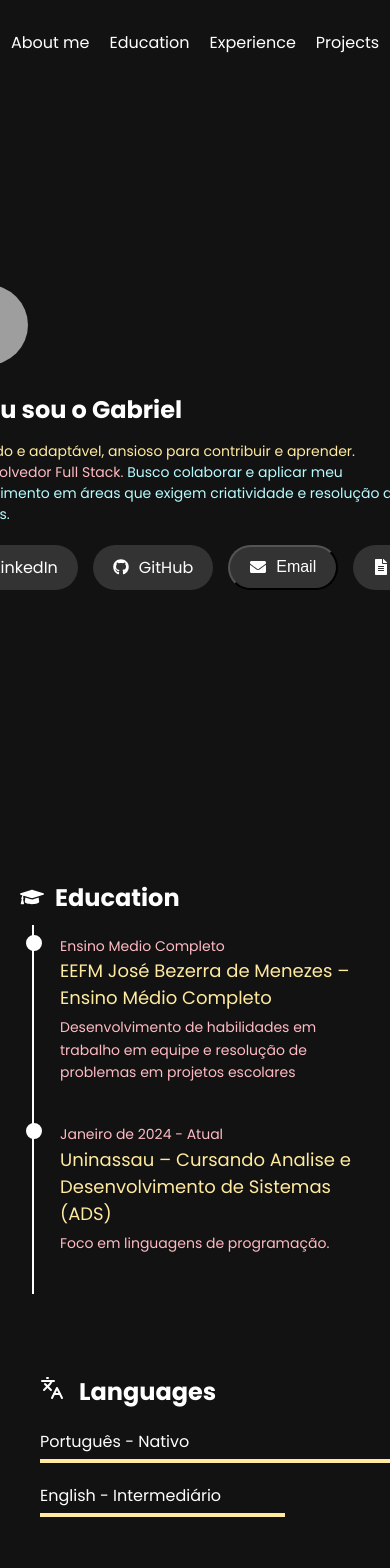
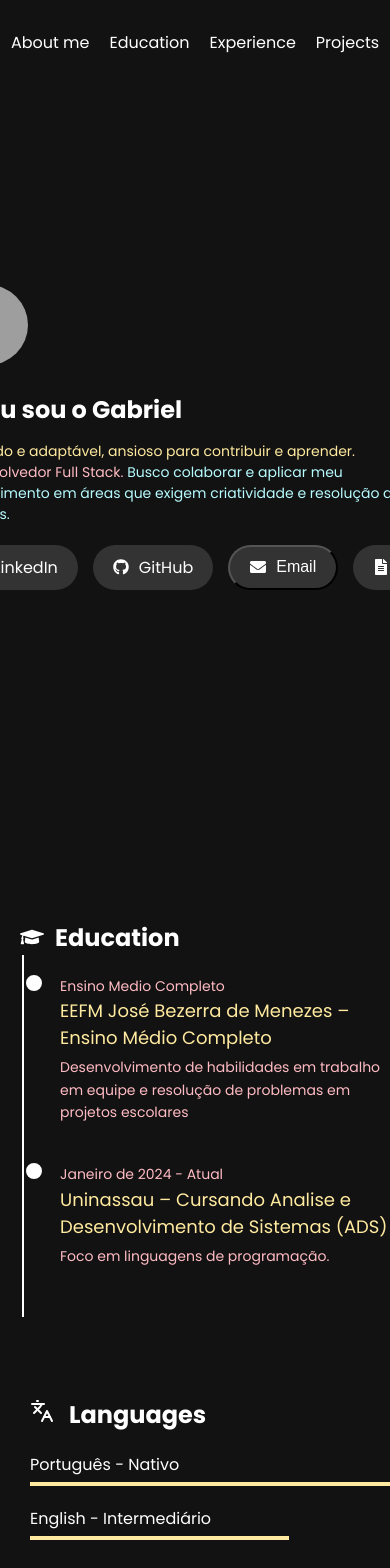
Before and after one commit to gabrielcsilvaa/PortfolioGabriel-react, a React (Create React App) app: page / in a window 390 px wide. Shown: the top 1568 px of the page. Built offline with nearby package versions, Linux system fonts and the light colour scheme; grey boxes are pictures that could not be loaded.

Commit message:
fazendo responsividade para smartphones

```diff
--- a/src/App.css
+++ b/src/App.css
@@ -4,10 +4,35 @@
   margin: 0;
   padding: 0;
 }
+
 .App {
   display: flex;
-  flex-direction: column; /* Alinha os componentes verticalmente */
-  align-items: center; /* Centraliza os componentes horizontalmente */
+  flex-direction: column;
+  align-items: center;
   padding: 20px;
   background-color: #121212;
 }
+@media (max-width: 768px) {
+  .App {
+    padding: 10px;
+  }
+
+  header {
+    flex-direction: column;
+    align-items: center;
+    padding: 10px;
+  }
+
+  h1 {
+    font-size: 1.5rem;
+  }
+
+  .experience,
+  .projects,
+  .skills,
+  .education,
+  .languages {
+    width: 100%;
+    padding: 10px;
+  }
+}
```
